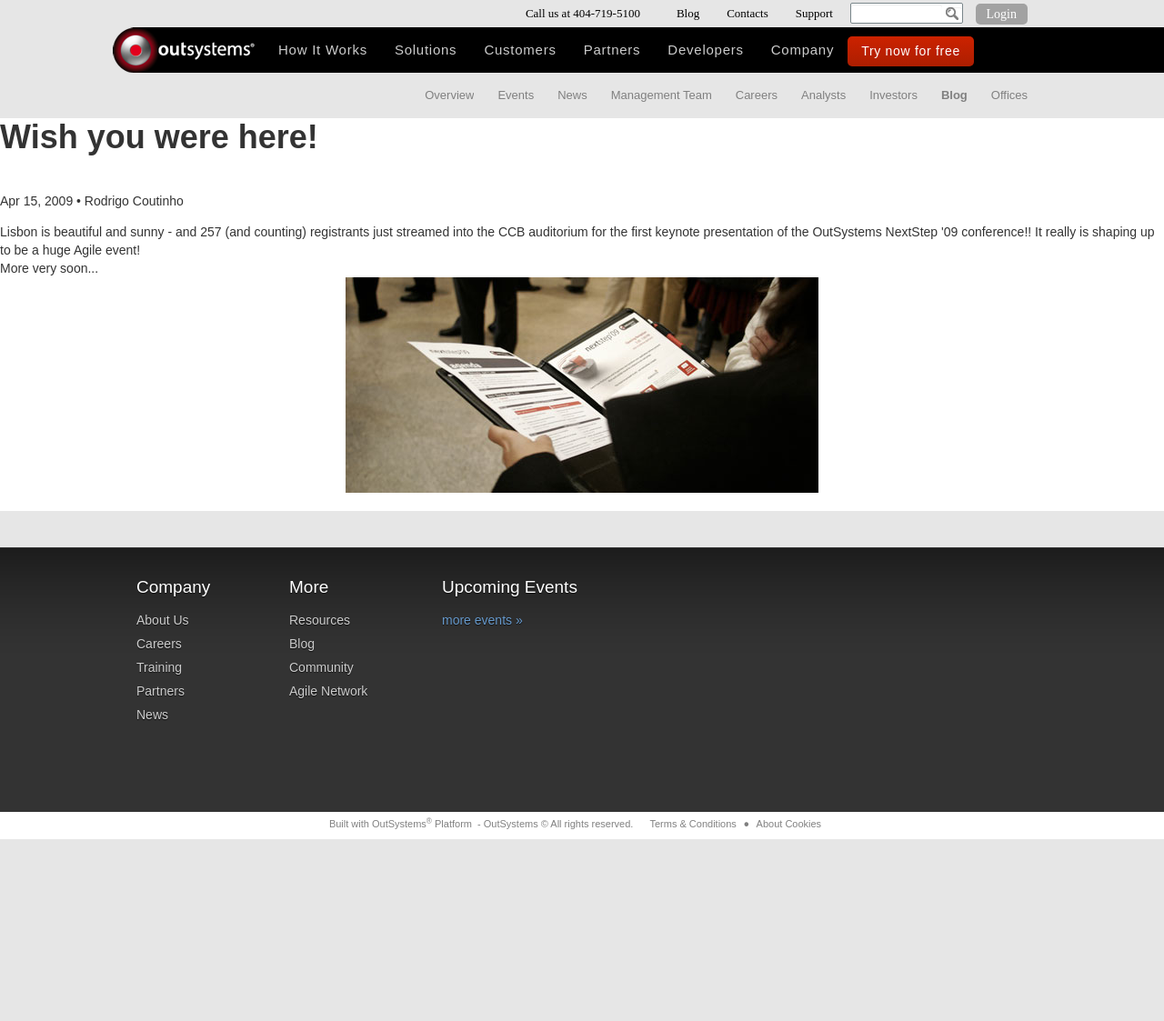
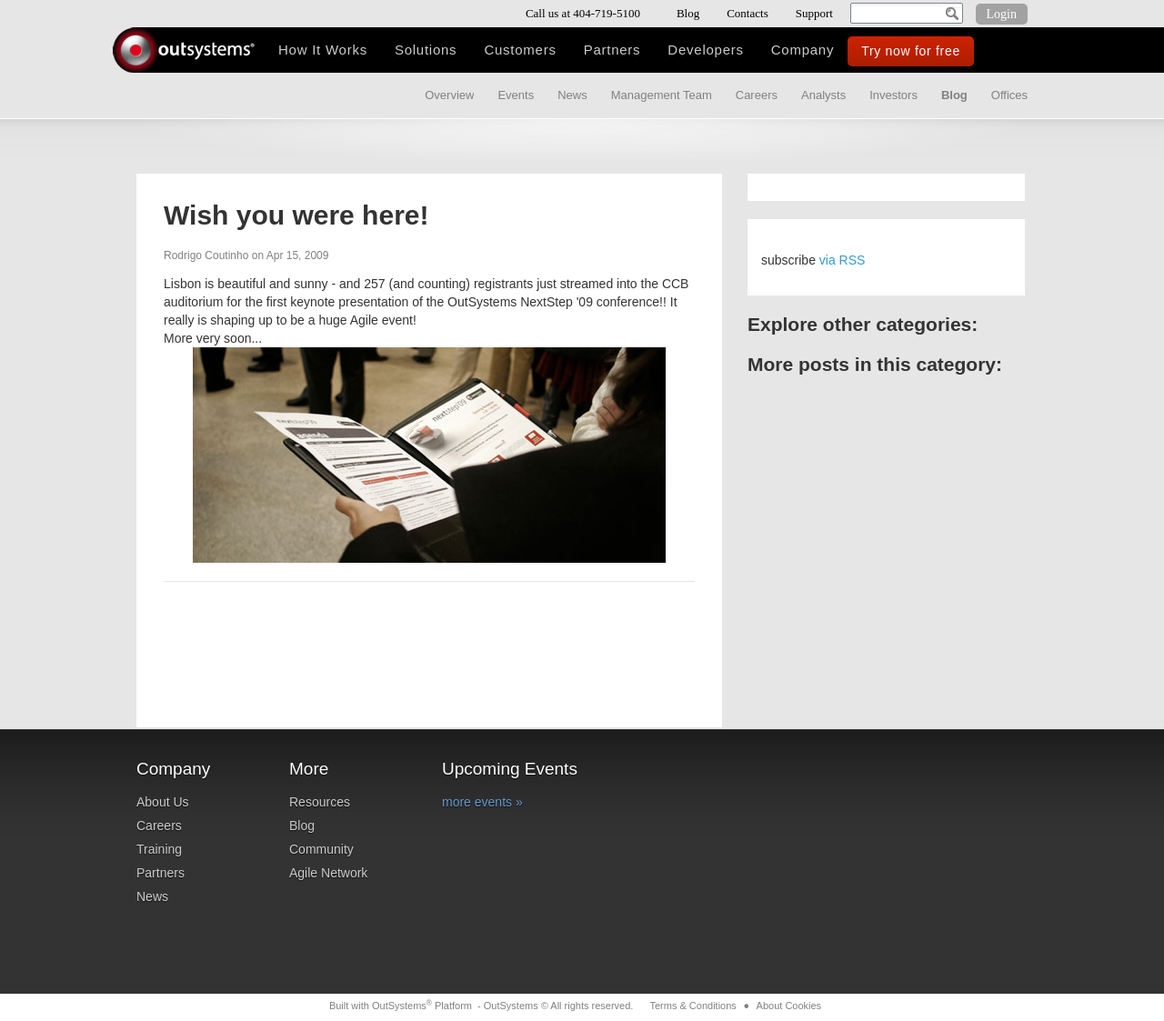
Before and after one commit to kelter-antunes/os-blog.github.io, a Jekyll site: the page built from _posts/2009-04-15-wish-you-were-here.html, in a window 1280 px wide. Shown: the whole page at 91% size. Built offline with Jekyll 4.4.1, drawn with Linux system fonts in a browser that asks for light colours; nearby versions of some CDN libraries; comment, search, counter and statistics services are not loaded; before the commit the page ends 923 px from its top, so only the background shows below that.

Commit message:
poc ready?

```diff
--- a/_config.yml
+++ b/_config.yml
@@ -27,6 +27,7 @@
 
 disqus:
  shortname: 'os-blog-poc'
+ disqus_on: true
 
 
 gems: [jekyll-paginate]
--- a/_includes/disqus.html
+++ b/_includes/disqus.html
@@ -1,4 +1,4 @@
-
+{% if site.disqus.disqus_on %}
 
 <div id="disqus_thread"></div>
     <script type="text/javascript">
@@ -12,3 +12,5 @@
             (document.getElementsByTagName('head')[0] || document.getElementsByTagName('body')[0]).appendChild(dsq);
         })();
     </script>
+
+{% endif %}
--- a/_layouts/post.html
+++ b/_layouts/post.html
@@ -1,17 +1,89 @@
 ---
 layout: default
 ---
-<article class="post" itemscope itemtype="http://schema.org/BlogPosting">
+
+<div class="container" style="
+    padding-top: 60px;
+">
+
+		<div class="row">
+			<div class="leftbar span8">
+				<div class="fullpost">
+
+					<article class="" itemscope itemtype="http://schema.org/BlogPosting">
 
 					  <header class="post-header">
-    <h1 class="post-title" itemprop="name headline">{{ page.title }}</h1>
-    <p class="post-meta"><time datetime="{{ page.date | date_to_xmlschema }}" itemprop="datePublished">{{ page.date | date: "%b %-d, %Y" }}</time>{% if page.author.display_name %} • <span itemprop="author" itemscope itemtype="http://schema.org/Person"><span itemprop="name">{{ page.author.display_name }}</span></span>{% endif %}</p>
+					    <h2 class="post-title" itemprop="name headline">{{ page.title }}</h2>
+					    <p class="post-meta postmetadata byline">
+
+						{% if page.author.display_name %}
+					    <span itemprop="author" itemscope itemtype="http://schema.org/Person">
+					    	<span itemprop="name">{{ page.author.display_name }} on </span>
+					    </span>
+
+					    <time datetime="{{ page.date | date_to_xmlschema }}" itemprop="datePublished">{{ page.date | date: "%b %-d, %Y" }}</time>
+
+
+					    {% endif %}</p>
 					  </header>
 
-  <div class="post-content" itemprop="articleBody">
+					  <div class="post-content postcontent" itemprop="articleBody">
 					    {{ content }}
 					  </div>
 
+
 					</article>
 
+
+
+					<div class="author_info">
+						<div class="author_photo">
+
+						</div>
+						<div class="author_data">
+							<div class="author_about"></div>
+							<div class="author_name"><h4></h4></div>
+							<div class="author_bio"></div>
+						</div>
+						<div style="clear:both"></div>
+					</div>
+
+
+
+
 			{% include disqus.html %}
+
+			</div>
+		</div>
+
+
+		<div class="sidebar span4" data-swiftype-index="false">
+
+			<div class="social_share">
+			</div>
+
+			<div class="rss_subscription">
+				<div class="feeds">
+					 <p class="rss-subscribe">subscribe <a href="{{ " /feed.xml " | prepend: site.baseurl }}">via RSS</a></p>
+				</div>
+			</div>
+
+
+			<div class="more_posts">
+				<h4>Explore other categories:</h4>
+				<div class="categories">
+				</div>
+			</div>
+
+
+			<div class="more_posts_category">
+				<h4>More posts in this category:</h4>
+			</div>
+
+
+
+		</div>
+
+
+	</div>
+</div>
```
Also changed, not shown: _data/authors.yml (+11 -7 lines). Lines whose indentation alone changed are shown as unchanged.
